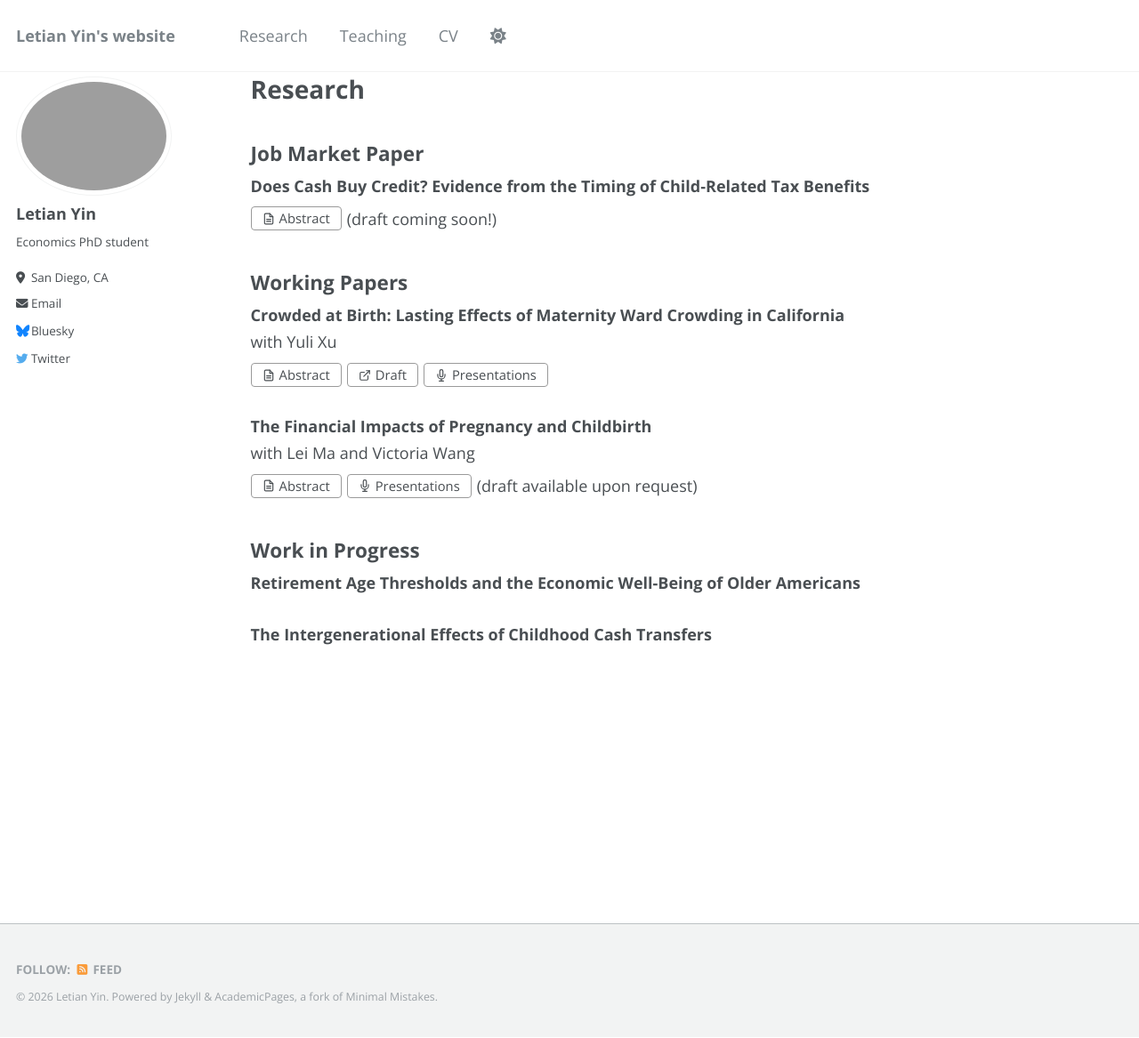
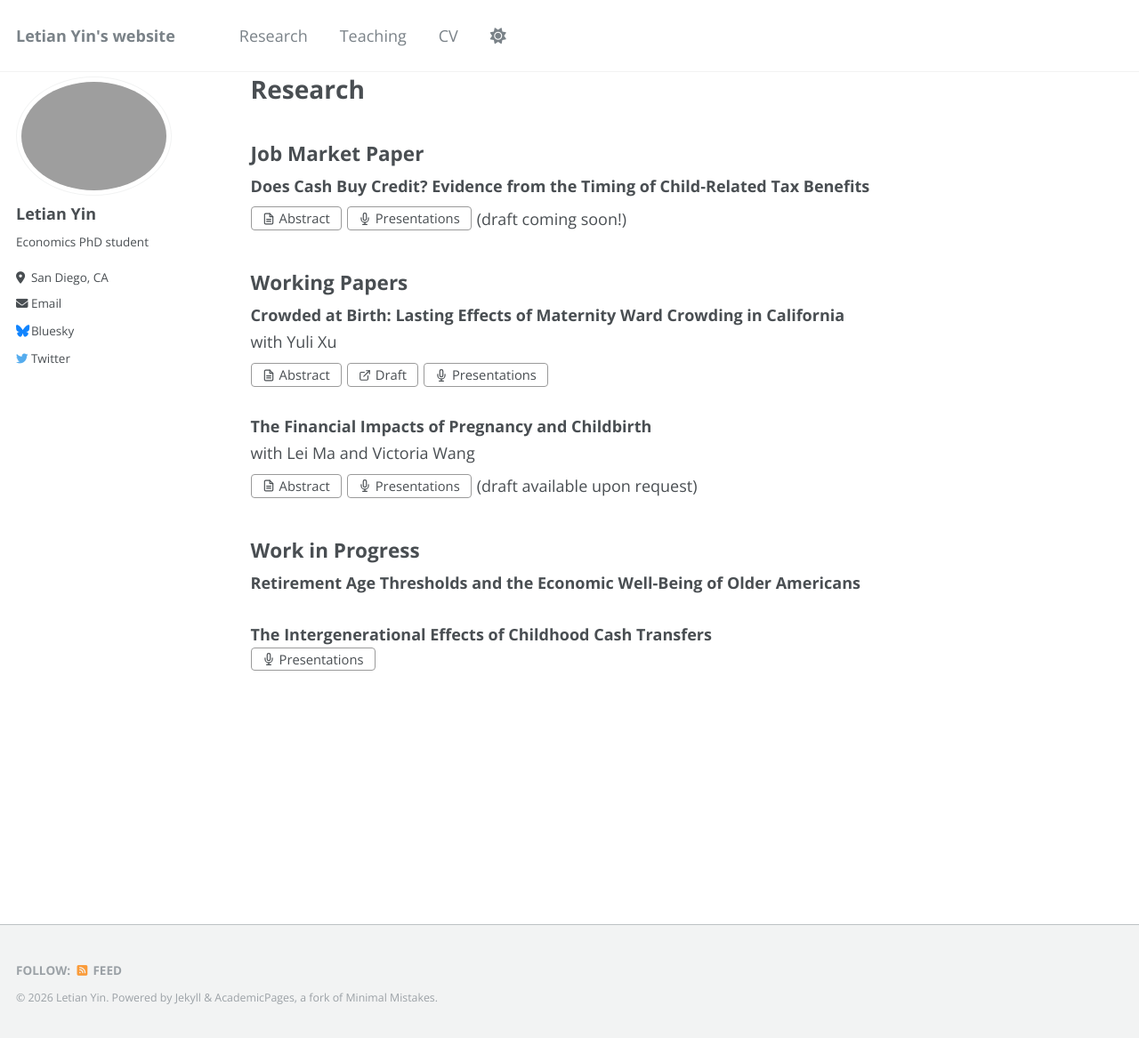
Before and after one commit to letian-yin/letian-yin.github.io, a Jekyll site: the page built from _pages/research.md, in a window 1280 px wide and 1167 px high. Shown: the whole window at 89% size. Built offline with Jekyll 4.4.1, drawn with Linux system fonts in a browser that asks for light colours.

Commit message:
Update research.md

```diff
--- a/_pages/research.md
+++ b/_pages/research.md
@@ -21,10 +21,14 @@ function togglePanel(id, btn) {
   <div class="paper-title">Does Cash Buy Credit? Evidence from the Timing of Child-Related Tax Benefits</div>
   <div class="paper-buttons">
     <span class="bookpage-btn" onclick="togglePanel('jmp-abstract', this)">Abstract</span>
+    <span class="presentations-btn" onclick="togglePanel('jmp-presentations', this)">Presentations</span>
     <span style="align-self: center;">(draft coming soon!)</span>
   </div>
   <div class="paper-abstract" id="jmp-abstract">
     Many families are financially fragile after the birth of a first child, but whether cash transfers can have lasting effects on their financial well-being is unclear. I link California birth records to a panel of first-time parents' credit reports and exploit a discontinuity in child-related tax benefits that shifts their first receipt by about one year across otherwise similar families. Regression discontinuity estimates show that among financially vulnerable mothers, earlier receipt relaxes borrowing constraints and produces persistent gains: in the third year after the birth, debt in collections is 8% lower, credit limits are 4% higher, and credit card balances are 5% higher. I also find suggestive evidence that mortgage holding rises after the initial credit improvements and that the credit expansion extends to the family as a whole. Financially non-vulnerable mothers show no comparable response, suggesting that the timing of transfers has durable impacts where liquidity constraints bind.
+  </div>
+  <div class="paper-presentations" id="jmp-presentations">
+    <div>2026 All-California Labor Economics Conference (poster), <em>(scheduled)</em> 2026 APPAM Annual Conference, 2026 NTA Annual Conference</div>
   </div>
 </div>
 
@@ -58,6 +62,9 @@ function togglePanel(id, btn) {
   <div class="paper-abstract" id="MWY-abstract">
     Pregnancy and childbirth mark a major transition for households, but evidence is scarce on their financial costs, families' use of credit markets, and how the burden is split between parents. We build a novel dataset linking parents in California birth records to their quarterly credit reports, and use a staggered difference-in-differences design to trace their financial trajectories around a first birth. We document substantial balance sheet restructuring: mothers see a sharp decline in credit card balances after conception that persists into the postpartum period, and a rise in mortgage holdings during pregnancy that then plateaus. Indicators of financial distress rise after birth, plausibly reflecting new consumption commitments that households cannot easily scale back. Fathers' trajectories track mothers', in contrast to the gendered "child penalty" in earnings. Privately insured mothers drive the deterioration in financial well-being, while Medicaid mothers are less adversely affected, consistent with expanded safety net eligibility buffering the shock.
   </div>
+  <div class="paper-presentations" id="MWY-presentations">
+    <div>2026 ASHEcon Annual Conference (poster), 2026 WEAI Annual Conference</div>
+  </div>
 </div>
 
 ## Work in Progress
@@ -68,4 +75,8 @@ function togglePanel(id, btn) {
 
 <div class="paper-block">
   <div class="paper-title">The Intergenerational Effects of Childhood Cash Transfers</div>
+  <span class="presentations-btn" onclick="togglePanel('intergen-presentations', this)">Presentations</span>
+  <div class="paper-presentations" id="intergen-presentations">
+    <div>2025 SEA Annual Meeting</div>
+  </div>
 </div>
```
